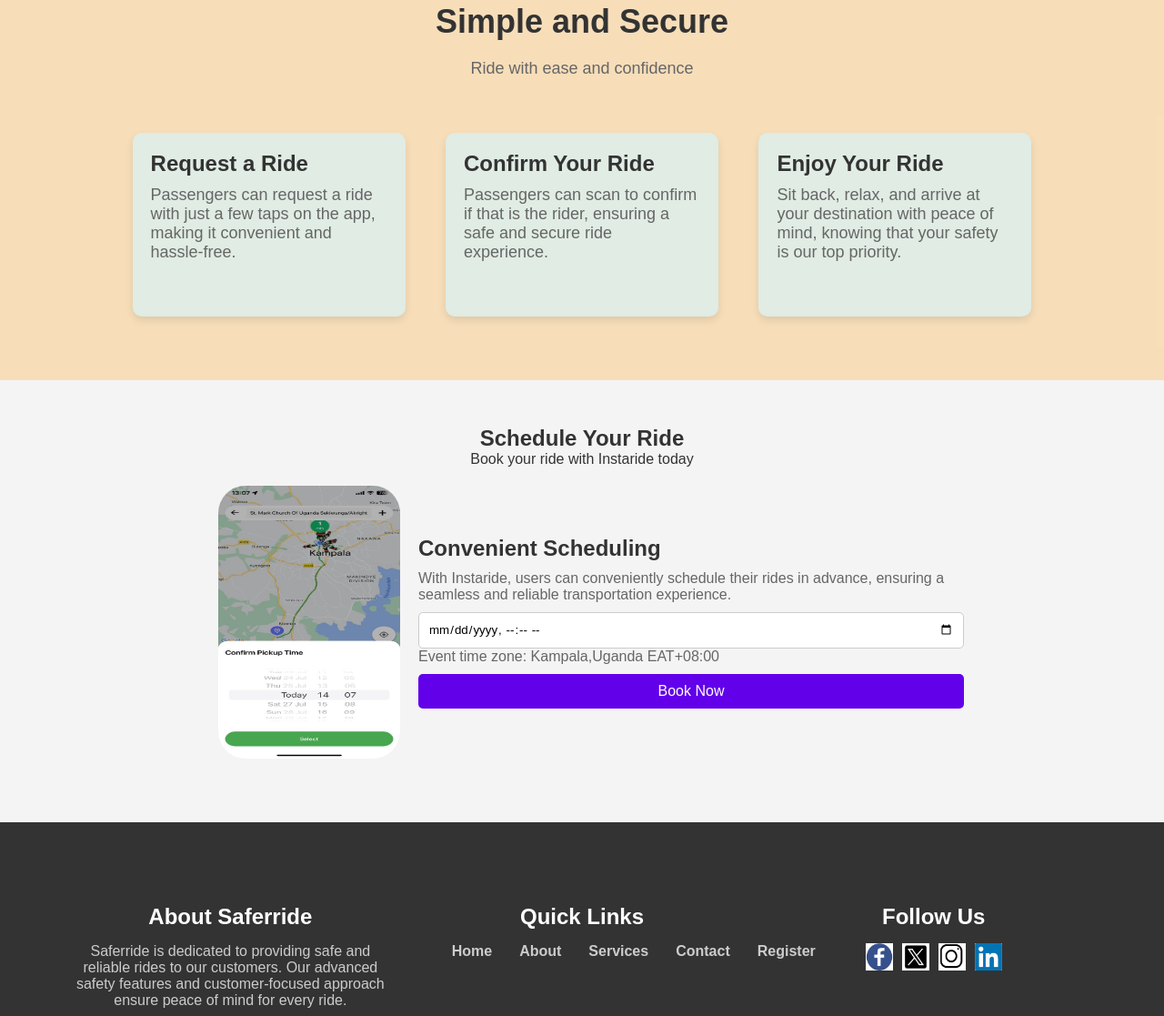
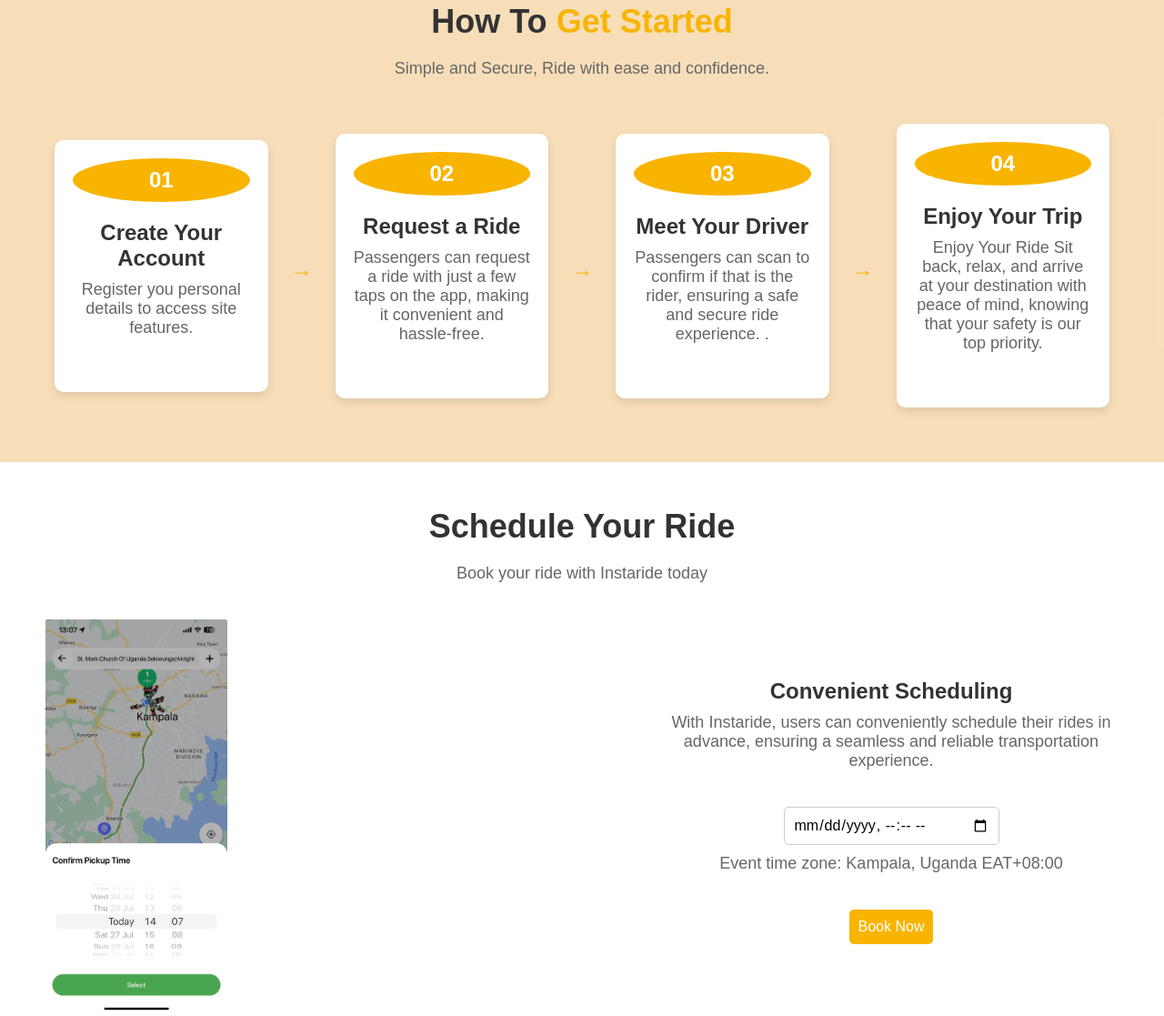
Before and after one commit to Ed-Isingoma/saferbodasite, a plain HTML site: page features/services.html in a window 1280 px wide. Shown: the part 127-1244 px from the top of the page at 91% size. Drawn offline with Linux system fonts and the light colour scheme.

Commit message:
changes made

```diff
--- a/features/services.css
+++ b/features/services.css
@@ -3,7 +3,6 @@
     font-family: Arial, sans-serif;
     color: #333;
 }
-
 
 @import url('https://fonts.googleapis.com/css2?family=Poppins:wght@400;600;700&display=swap');
 
@@ -13,8 +12,6 @@
     box-sizing: border-box;
     font-family: 'Poppins', sans-serif;
 }
-
-
 
 header {
     background: #333;
@@ -56,11 +53,62 @@
     font-weight: 600;
 }
 
+.menu-icon {
+    display: none;
+    flex-direction: column;
+    cursor: pointer;
+}
+
+.menu-icon span {
+    height: 3px;
+    width: 25px;
+    background: #fff;
+    margin: 4px 0;
+    transition: 0.4s;
+}
+
+@media (max-width: 768px) {
+    .menu-icon {
+        display: flex;
+    }
+    ul {
+        position: fixed;
+        top: 0;
+        right: -100%;
+        height: 100vh;
+        width: 200px;
+        background: #333;
+        flex-direction: column;
+        align-items: center;
+        justify-content: center;
+        transition: 0.5s;
+    }
+    ul li {
+        margin: 20px 0;
+    }
+    ul li a {
+        font-size: 24px;
+    }
+    .menu-icon.active span:nth-child(1) {
+        transform: rotate(-45deg) translate(-5px, 6px);
+    }
+    .menu-icon.active span:nth-child(2) {
+        opacity: 0;
+    }
+    .menu-icon.active span:nth-child(3) {
+        transform: rotate(45deg) translate(-5px, -6px);
+    }
+    ul.active {
+        right: 0;
+    }
+}
+
 .hero {
     width: 100%;
     height: 60vh;
     position: relative;
 }
+
 #features {
     background-color: #f7dcb4ee;
     padding: 50px;
@@ -78,37 +126,86 @@
     color: #333;
 }
 
+#features .highlight {
+    color: #f8b400;
+}
+
 #features p {
     font-size: 18px;
     margin-bottom: 40px;
     color: #666;
 }
 
-.feature-card {
-    background-color: #e0ece4;
-    box-shadow: 0 4px 8px rgba(0, 0, 0, 0.1);
-    margin: 20px;
-    padding: 20px;
-    width: 300px;
-    border-radius: 10px;
-    text-align: left;
-    display: inline-block;
-    vertical-align: top;
+.features-steps {
+    display: flex;
+    justify-content: space-around;
+    align-items: center;
 }
 
-.feature-card h3 {
+.feature-step {
+    background-color: #fff;
+    padding: 20px;
+    margin: 10px;
+    border-radius: 10px;
+    box-shadow: 0 4px 8px rgba(0, 0, 0, 0.1);
+    text-align: center;
+    flex: 1;
+    max-width: 22%; /* Adjust to fit content */
+    min-width: 200px; /* Adjust as needed */
+    position: relative;
+}
+
+.step-number {
+    background-color: #f8b400;
+    color: #fff;
+    font-size: 24px;
+    font-weight: bold;
+    padding: 10px 20px;
+    border-radius: 50%;
+    margin-bottom: 20px;
+}
+
+.step-content h3 {
     font-size: 24px;
     margin-bottom: 10px;
     color: #333;
 }
 
-.feature-card p {
+.step-content p {
     font-size: 16px;
     color: #666;
 }
 
+.arrow {
+    font-size: 36px;
+    color: #f8b400;
+    display: inline-block;
+    margin: 0 5px;
+}
+
+.arrow::before {
+    content: "\2192"; /* Unicode arrow character */
+    font-size: 24px;
+    color: #f8b400;
+    display: inline-block;
+    margin: 0 10px;
+}
+
+@media (max-width: 768px) {
+    .features-steps {
+        flex-direction: column;
+        align-items: center;
+    }
+
+    .feature-step,
+    .arrow {
+        max-width: 100%;
+        margin: 10px 0;
+    }
+}
+
 #schedule-your-ride {
-    background-color: #f4f4f4;
+    background-color: #ffffff;
     padding: 50px;
     text-align: center;
 }
@@ -118,106 +215,113 @@
     margin: 0 auto;
 }
 
+#schedule-your-ride h2 {
+    font-size: 36px;
+    margin-bottom: 20px;
+    color: #333;
+}
+
+#schedule-your-ride p {
+    font-size: 18px;
+    margin-bottom: 40px;
+    color: #666;
+}
+
 .schedule-content {
     display: flex;
-    justify-content: center;
+    justify-content: space-between;
     align-items: center;
     flex-wrap: wrap;
 }
 
 .schedule-content img {
+    max-width: 200px; /* Adjust the max-width as needed */
     width: 100%;
-    max-width: 200px;
     height: auto;
-    border-radius: 30px;
-    margin: 20px;
-    max-height: 300px;
+    margin-right: 20px;
 }
 
 .schedule-description {
-    max-width: 600px;
-    text-align: left;
+    flex: 1;
+    max-width: 500px; /* Limit the max width of the description to prevent it from being too wide */
 }
 
 .schedule-description h3 {
     font-size: 24px;
     margin-bottom: 10px;
     color: #333;
+    align-items: first baseline;
 }
 
 .schedule-description p {
     font-size: 16px;
+    margin-bottom: 20px;
     color: #666;
 }
 
 .schedule-description input,
 .schedule-description button {
-    width: 100%;
-    margin-top: 10px;
     padding: 10px;
+    font-size: 16px;
+    margin-bottom: 10px;
     border: 1px solid #ccc;
     border-radius: 5px;
 }
 
 .schedule-description button {
-    background-color: #6200ea;
-    color: white;
+    background-color: #f8b400;
+    color: #fff;
+    cursor: pointer;
     border: none;
-    font-size: 16px;
-    cursor: pointer;
+    transition: background-color 0.3s;
 }
 
 .schedule-description button:hover {
-    background-color: #3700b3;
+    background-color: #e5a200;
 }
 
 @media (max-width: 768px) {
-    .feature-card {
-        width: 100%;
-        margin: 10px 0;
-    }
     .schedule-content {
         flex-direction: column;
         align-items: center;
+    }
+
+    .schedule-content img {
+        margin: 0 0 10px 0; /* Adjust margins for better spacing on mobile */
     }
 }
 
 footer {
     background-color: #333;
-    color: white;
-    padding: 50px 0;
-    text-align: center;
+    color: #fff;
+    padding: 20px 0;
 }
 
 .footer-container {
     display: flex;
-    justify-content: space-around;
-    flex-wrap: wrap;
+    justify-content: space-between;
+    align-items: flex-start;
     max-width: 1200px;
     margin: 0 auto;
-    padding: 20px;
 }
 
 .footer-section {
     flex: 1;
-    margin: 20px;
-    min-width: 250px;
+    padding: 20px;
 }
 
 .footer-section h3 {
-    font-size: 24px;
-    margin-bottom: 15px;
+    font-size: 20px;
+    margin-bottom: 10px;
 }
 
 .footer-section p,
 .footer-section ul {
     font-size: 16px;
-    color: #ccc;
 }
 
 .footer-section ul {
     list-style: none;
-    padding: 0;
 }
 
 .footer-section ul li {
@@ -225,32 +329,23 @@
 }
 
 .footer-section ul li a {
-    color: #ccc;
+    color: #fff;
     text-decoration: none;
 }
 
-.footer-section ul li a:hover {
-    color: white;
+.footer-section .social-links {
+    display: flex;
+    justify-content: space-around;
+    align-items: center;
 }
 
-.social-links {
-    display: flex;
-    justify-content: center;
-    gap: 10px;
-}
-
-.social-links a {
-    display: inline-block;
-}
-
-.social-links img {
+.footer-section .social-links a img {
     width: 30px;
     height: 30px;
 }
 
 .footer-bottom {
-    background-color: #222;
+    text-align: center;
     padding: 10px;
-    color: #ccc;
-    font-size: 14px;
+    border-top: 1px solid #444;
 }
--- a/features/services.html
+++ b/features/services.html
@@ -11,13 +11,14 @@
         <nav aria-label="Main Navigation">
             <div class="logo-container">
                 <img src="../image/boda.webp" alt="Instaride Logo" class="logo-image">
-<<<<<<< HEAD
                 <div class="logo-text">Saferride</div>
-=======
-                <div class="logo-text">Instaride</div>
->>>>>>> f52e185ac838fc12d91a161799e53c1f2b7b023d
             </div>
-            <ul>
+            <div class="menu-icon" id="menu-icon">
+                <span></span>
+                <span></span>
+                <span></span>
+            </div>
+            <ul id="menu">
                 <li><a href="../homepage/homepage.html">Home</a></li>
                 <li><a href="../about/About.html">About</a></li>
                 <li><a href="../features/services.html">Services</a></li>
@@ -29,19 +30,47 @@
     <main>
         <section id="features">
             <div class="features-container">
-                <h2>Simple and Secure</h2>
-                <p>Ride with ease and confidence</p>
-                <div class="feature-card">
+                <h2>How To <span class="highlight">Get Started</span></h2>
+                <p>Simple and Secure,
+                    Ride with ease and confidence.</p>
+                <div class="features-steps">
+                    <div class="feature-step">
+                        <div class="step-number">01</div>
+                        <div class="step-content">
+                            <h3>Create Your Account</h3>
+                            <p>Register you personal details to access site features.</p>
+                        </div>
+                    </div>
+                    <div class="arrow"></div>
+                    <div class="feature-step">
+                        <div class="step-number">02</div>
+                        <div class="step-content">
                             <h3>Request a Ride</h3>
-                    <p>Passengers can request a ride with just a few taps on the app, making it convenient and hassle-free.</p>
+                            <p>
+                                Passengers can request a ride with just a few taps on the app, making it convenient and hassle-free.
+                                </p>
                         </div>
-                <div class="feature-card">
-                    <h3>Confirm Your Ride</h3>
-                    <p>Passengers can scan to confirm if that is the rider, ensuring a safe and secure ride experience.</p>
                     </div>
-                <div class="feature-card">
-                    <h3>Enjoy Your Ride</h3>
-                    <p>Sit back, relax, and arrive at your destination with peace of mind, knowing that your safety is our top priority.</p>
+                    <div class="arrow"></div>
+                    <div class="feature-step">
+                        <div class="step-number">03</div>
+                        <div class="step-content">
+                            <h3>Meet Your Driver</h3>
+                            <p>
+                                Passengers can scan to confirm if that is the rider, ensuring a safe and secure ride experience.
+                                .</p>
+                        </div>
+                    </div>
+                    <div class="arrow"></div>
+                    <div class="feature-step">
+                        <div class="step-number">04</div>
+                        <div class="step-content">
+                            <h3>Enjoy Your Trip</h3>
+                            <p>Enjoy Your Ride
+                                Sit back, relax, and arrive at your destination with peace of mind, knowing that your safety is our top priority.
+                                </p>
+                        </div>
+                    </div>
                 </div>
             </div>
         </section>
@@ -55,7 +84,7 @@
                         <h3>Convenient Scheduling</h3>
                         <p>With Instaride, users can conveniently schedule their rides in advance, ensuring a seamless and reliable transportation experience.</p>
                         <input type="datetime-local">
-                        <p>Event time zone: Kampala,Uganda EAT+08:00</p>
+                        <p>Event time zone: Kampala, Uganda EAT+08:00</p>
                         <button>Book Now</button>
                     </div>
                 </div>
@@ -70,7 +99,6 @@
             </div>
             <div class="footer-section">
                 <h3>Quick Links</h3>
-
                 <ul>
                     <li><a href="../homepage/homepage.html">Home</a></li>
                     <li><a href="../about/about.html">About</a></li>
@@ -78,11 +106,9 @@
                     <li><a href="../contact us/contact.html">Contact</a></li>
                     <li><a href="../register/register.html">Register</a></li>
                 </ul>
-
             </div>
             <div class="footer-section">
                 <h3>Follow Us</h3>
-
                 <div class="social-links">
                     <a href="#"><img src="../image/facebook.png" alt="Facebook"></a>
                     <a href="#"><img src="../image/twitter.png" alt="Twitter"></a>
@@ -95,6 +121,6 @@
             <p>&copy; 2024 Saferride. All rights reserved.</p>
         </div>
     </footer>
-    <script src="script.js"></script>
+    <script src="services.js"></script>
 </body>
 </html>
--- /dev/null
+++ b/features/services.js
@@ -0,0 +1,4 @@
+document.getElementById("menu-icon").addEventListener("click", function() {
+    this.classList.toggle("active");
+    document.getElementById("menu").classList.toggle("active");
+});
```
Also changed, not shown: homepage/homepage.css (+43 -1 lines), homepage/homepage.html (+15 -12 lines), homepage/homepage.js (+2 -5 lines). Lines whose indentation alone changed are shown as unchanged.
